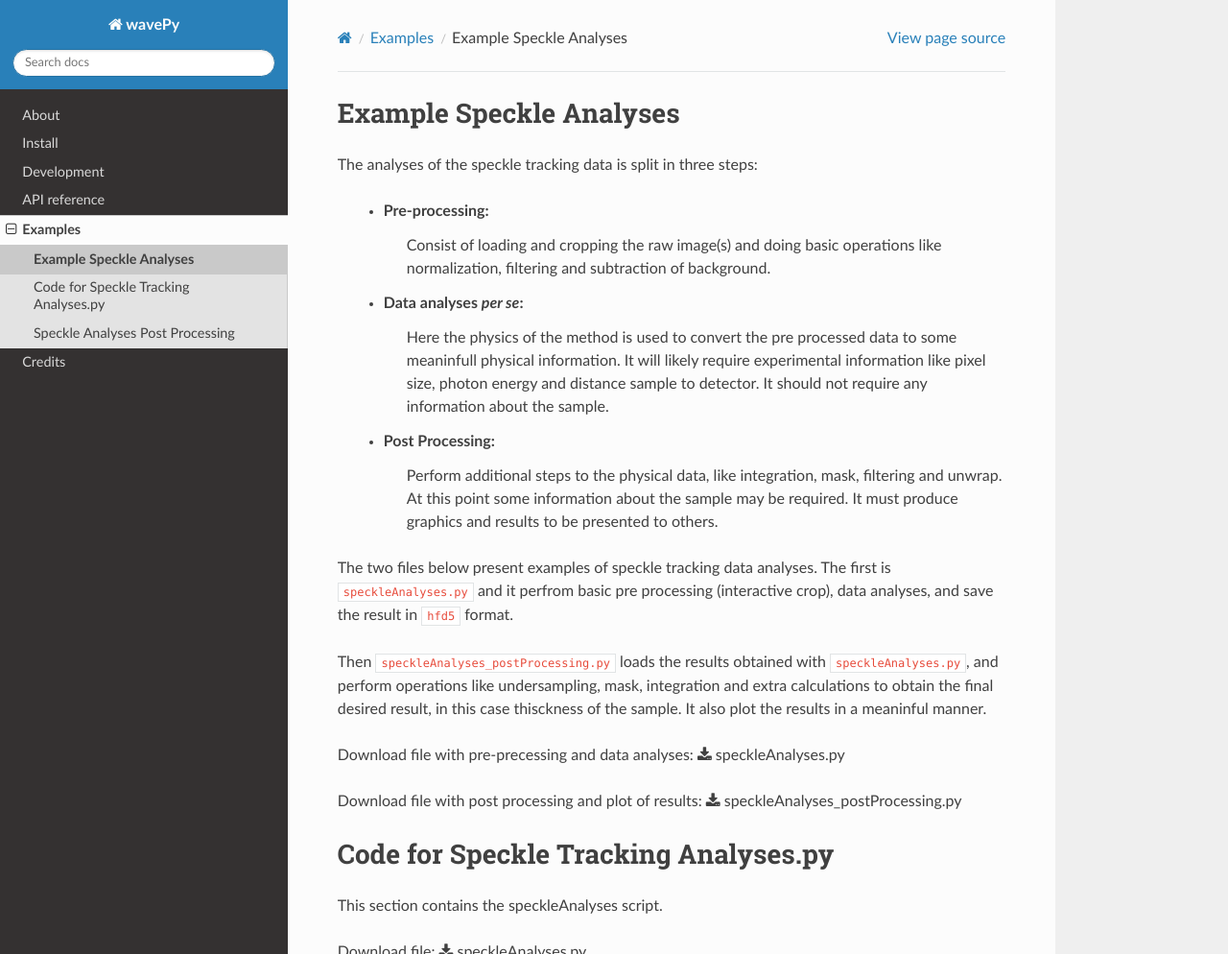
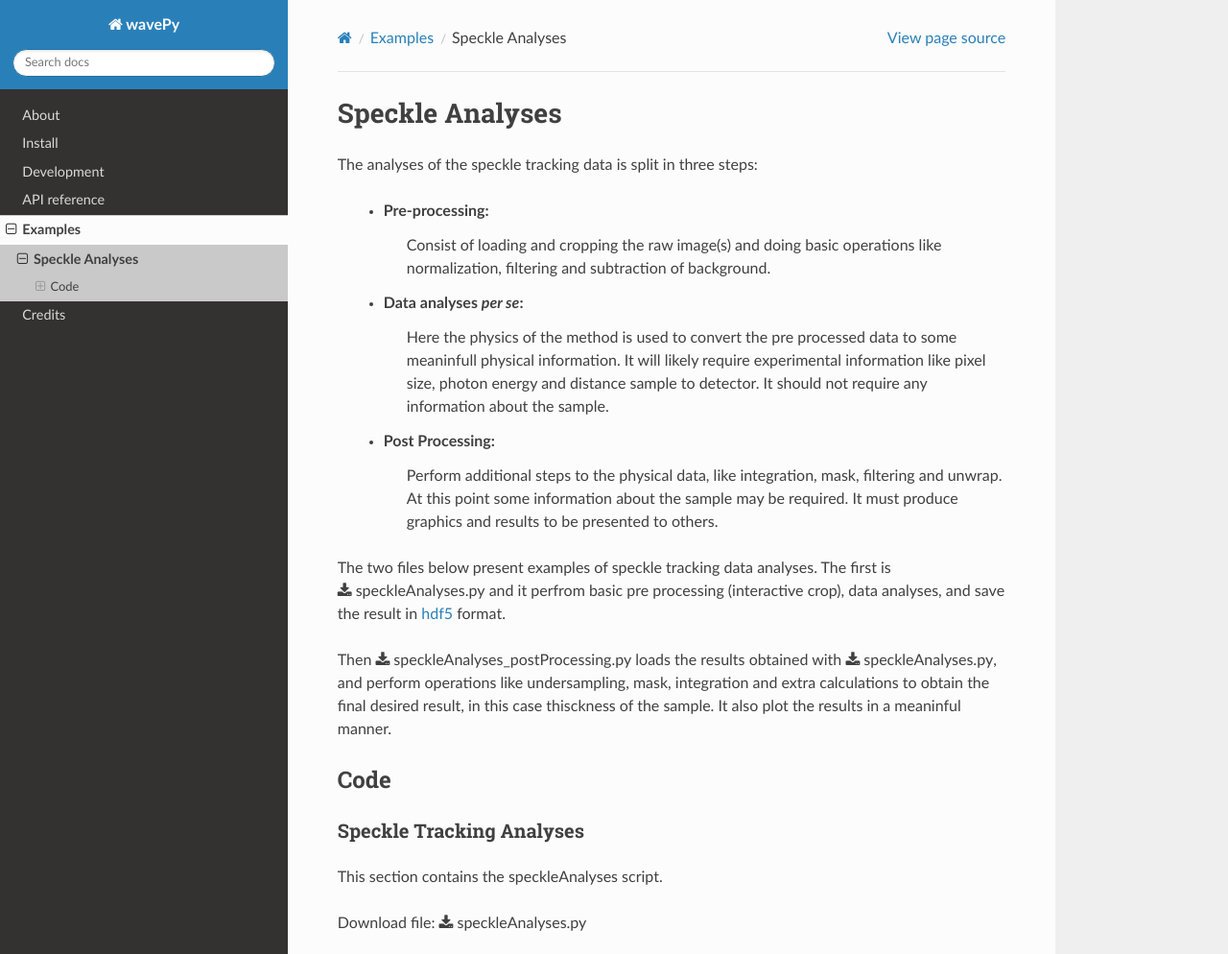
Before and after one commit to xianbo/wavepy, a Sphinx documentation site: the page built from doc/source/demo/doc.demo.speckleAnalyses.rst, in a window 1280 px wide and 1400 px high, cut to the strip 0-994 px from the top of the window. Shown: the whole strip at 96% size. Built offline with Sphinx 7.4.7 and the Read the Docs theme 2.0.0, drawn with Linux system fonts in a browser that asks for light colours.

Commit message:
fixed links to download examples

```diff
--- a/doc/source/demo/doc.demo.speckleAnalyses.rst
+++ b/doc/source/demo/doc.demo.speckleAnalyses.rst
@@ -1,5 +1,5 @@
-Example Speckle Analyses
-========================
+Speckle Analyses
+================
 
 
 The analyses of the speckle tracking data is split in three steps:
@@ -14,29 +14,28 @@ The analyses of the speckle tracking data is split in three steps:
         Perform additional steps to the physical data, like integration, mask, filtering and unwrap. At this point some information about the sample may be required. It must produce graphics and results to be presented to others.
 
 
-The two files below present examples of speckle tracking data analyses. The first is ``speckleAnalyses.py`` and it perfrom basic pre processing (interactive crop), data analyses, and save the result in ``hfd5`` format.
+The two files below present examples of speckle tracking data analyses. The first is :download:`speckleAnalyses.py
+<../../../examples/speckleAnalyses.py>` and it perfrom basic pre processing (interactive crop), data analyses, and save the result in
+`hdf5 <https://www.hdfgroup.org/>`_ format.
 
-Then ``speckleAnalyses_postProcessing.py`` loads the results obtained with ``speckleAnalyses.py``, and perform operations like undersampling, mask, integration and extra calculations to obtain the final desired result, in this case thisckness of the sample. It also plot the results in a meaninful manner.
-
-Download file with pre-precessing and data analyses: :download:`speckleAnalyses.py
-<../../../doc/demo/speckleAnalyses.py>`
+Then :download:`speckleAnalyses_postProcessing.py
+<../../../examples/speckleAnalyses_postProcessing.py>` loads the results obtained with :download:`speckleAnalyses.py
+<../../../examples/speckleAnalyses.py>`, and perform operations like undersampling, mask, integration and extra calculations to obtain the final desired result, in this case thisckness of the sample. It also plot the results in a meaninful manner.
 
 
-Download file with post processing and plot of results: :download:`speckleAnalyses_postProcessing.py
-<../../../doc/demo/speckleAnalyses_postProcessing.py>`
+Code
+----
 
-
-
-Code for Speckle Tracking Analyses.py
-=====================================
+Speckle Tracking Analyses
+~~~~~~~~~~~~~~~~~~~~~~~~~
 
 This section contains the speckleAnalyses script.
 
 Download file: :download:`speckleAnalyses.py
-<../../../doc/demo/speckleAnalyses.py>`
+<../../../examples/speckleAnalyses.py>`
 
 
-.. literalinclude:: ../../../doc/demo/speckleAnalyses.py
+.. literalinclude:: ../../../examples/speckleAnalyses.py
     :tab-width: 4
     :linenos:
     :language: guess
@@ -45,14 +44,14 @@ Download file: :download:`speckleAnalyses.py
 
 
 Speckle Analyses Post Processing
-================================
+~~~~~~~~~~~~~~~~~~~~~~~~~~~~~~~~
 
 This section contains the speckleAnalyses_postProcessing script.
 
 Download file: :download:`speckleAnalyses_postProcessing.py
-<../../../doc/demo/speckleAnalyses_postProcessing.py>`
+<../../../examples/speckleAnalyses_postProcessing.py>`
 
-.. literalinclude:: ../../../doc/demo/speckleAnalyses_postProcessing.py
+.. literalinclude:: ../../../examples/speckleAnalyses_postProcessing.py
     :tab-width: 4
     :linenos:
     :language: guess
```
